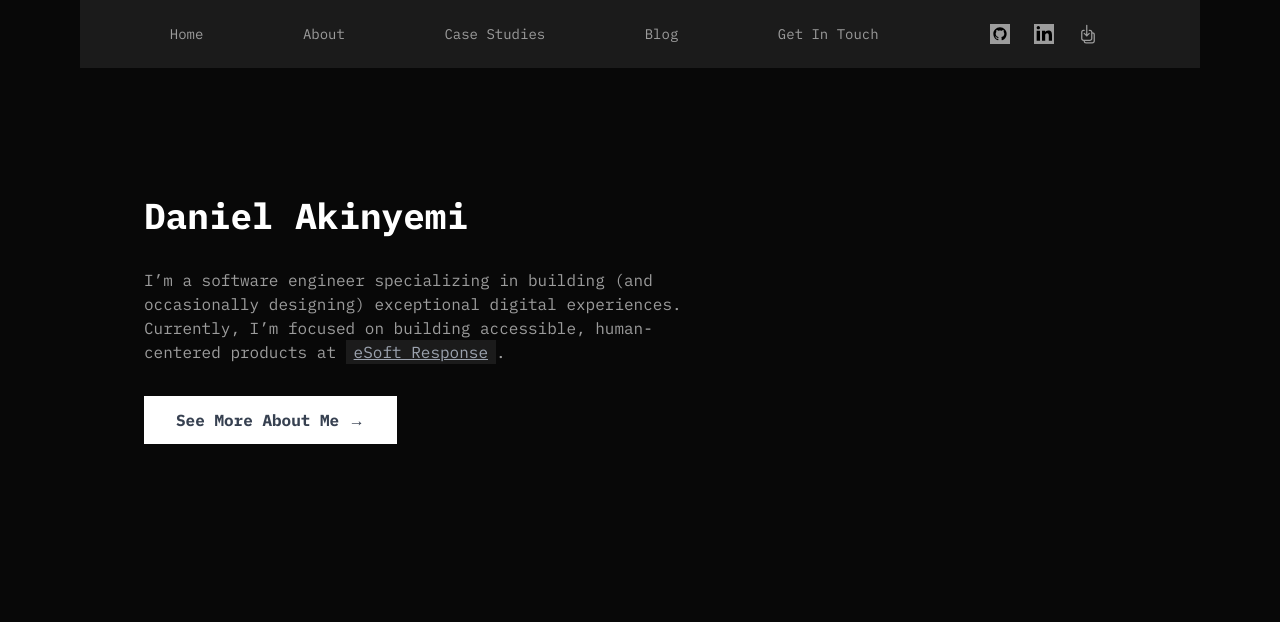
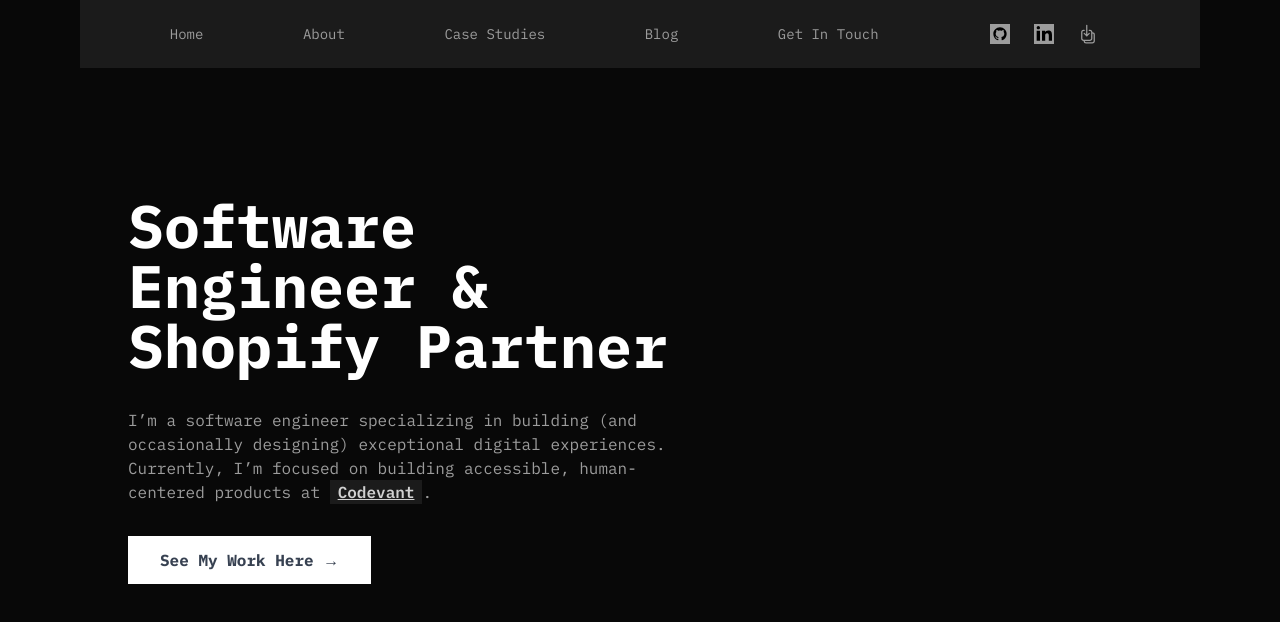
Before and after one commit to daniel-akinyemi/octane-portfolio-os, a Next.js app: page / in a window 1280 px wide. Shown: the top 622 px of the page. Built offline with nearby package versions, Linux system fonts and the light colour scheme.

Commit message:
feat: herobanner styling update

```diff
--- a/components/Herobanner.tsx
+++ b/components/Herobanner.tsx
@@ -1,19 +1,32 @@
-import Link from 'next/link'
+import Link from "next/link";
 
 const Herobanner = () => {
   return (
-    <div className='relative'>
-        <div className="text-[#9C9C9C]  max-w-xl md:pt-32  py-40 px-4 ">
-          <h1 className="font-bold text-4xl text-white">Daniel Akinyemi</h1>
-          {/* <p className='mt-4'>Javascript & Typescript developer with 5 years of experience building webapps</p> */}
-          <p className='my-8'>
-          I’m a software engineer specializing in building (and occasionally designing) exceptional digital experiences. Currently, I’m focused on building accessible, human-centered products at <a href='https://esoftresponse.com/' className='underline text-gray-400 hover:text-gray-300 bg-[#1B1B1B] py-0.5 px-2 rounded-sm' target='_blank'>eSoft Response</a>.
-          </p>
-          <button className='mt-6 flex items-center px-8 py-3  bg-white text-gray-700 rounded-sm font-bold'><Link href="/about" className={`hover:text-black`}>See More About Me &rarr; </Link></button>
+    <div className="relative overflow-hidden">
+      <div className="text-[#9C9C9C]  max-w-xl md:pt-32  pt-40 px-4 md:px-0 ">
+        <h1 className="font-bold text-6xl text-white">Software Engineer & Shopify Partner</h1>
 
-        </div>
+        <p className="my-8 text-base">
+          I’m a software engineer specializing in building (and occasionally
+          designing) exceptional digital experiences. Currently, I’m focused on
+          building accessible, human-centered products at{" "}
+          <a
+            href="https://www.linkedin.com/company/c0devant"
+            className="underline text-white/80 font-semibold hover:text-white bg-[#1B1B1B] py-0.5 px-2 rounded-sm"
+            target="_blank"
+          >
+            Codevant
+          </a>
+          .
+        </p>
+        <button className="mt-6 flex items-center px-8 py-3  bg-white text-gray-700 rounded-sm font-bold">
+          <Link href="/projects" className={`hover:text-black`}>
+            See My Work Here &rarr;{" "}
+          </Link>
+        </button>
+      </div>
     </div>
-  )
-}
+  );
+};
 
-export default Herobanner
+export default Herobanner;
```
